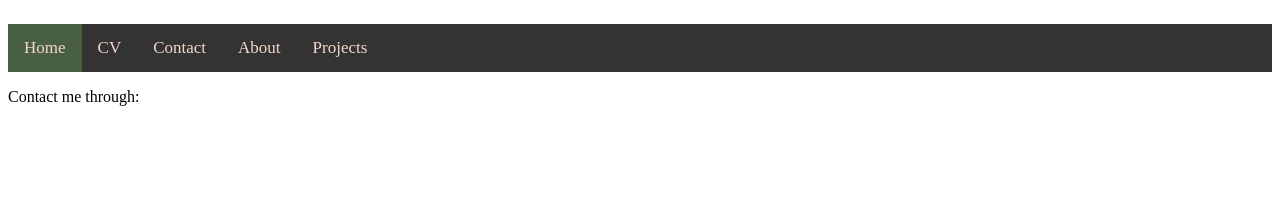
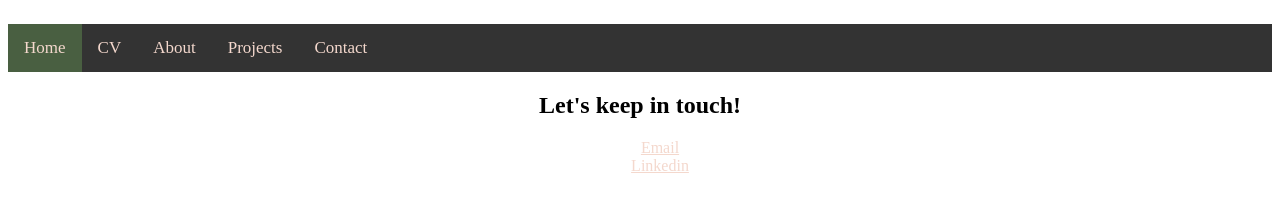
Before and after one commit to jadeThompsonTavai/Portfolio, a plain HTML site: page contact.html in a window 1280 px wide. Shown: the part 152-364 px from the top of the page. Drawn offline with Linux system fonts and the light colour scheme.

Commit message:
Added contact
- Moved contact to end of topnav
- Added email link
- Added linkedin link

```diff
--- a/contact.html
+++ b/contact.html
@@ -25,13 +25,14 @@
     <div class="topnav">
         <a class="active" href="index.html">Home</a>
         <a href="cv.html">CV</a>
-        <a href="contact.html">Contact</a>
         <a href="about.html">About</a>
         <a href="projects.html">Projects</a>
+        <a href="contact.html">Contact</a>
     </div>
 </body>
-<p>Contact me through:</p>
+<h2 style="text-align: center;">Let's keep in touch!</h2>
 <ul class="contact-links">
-    <li></li>
+    <li><a href="mailto:jade.t.tavai@gmail.com">Email</a></li>
+    <li><a href="https://www.linkedin.com/in/jade-thompson-tavai/" target="_blank">Linkedin</a></li>
 </ul>
 </html>
--- a/styles/style.css
+++ b/styles/style.css
@@ -74,6 +74,16 @@ h3 {
     font-size: 20px;
     color: #84C318;
 }
+a {
+  color: #F4D8CD;
+}
+a:hover {
+  background: #F4D8CD;
+  color: #495F41;
+}
+a:visited{
+  /* color: #333; */
+}
 
 /*CV
 ----------------------------------*/
```
Also changed, not shown: about.html (+2 -1 lines), cv.html (+2 -1 lines), index.html (+1 -1 lines), projects.html (+2 -1 lines).
